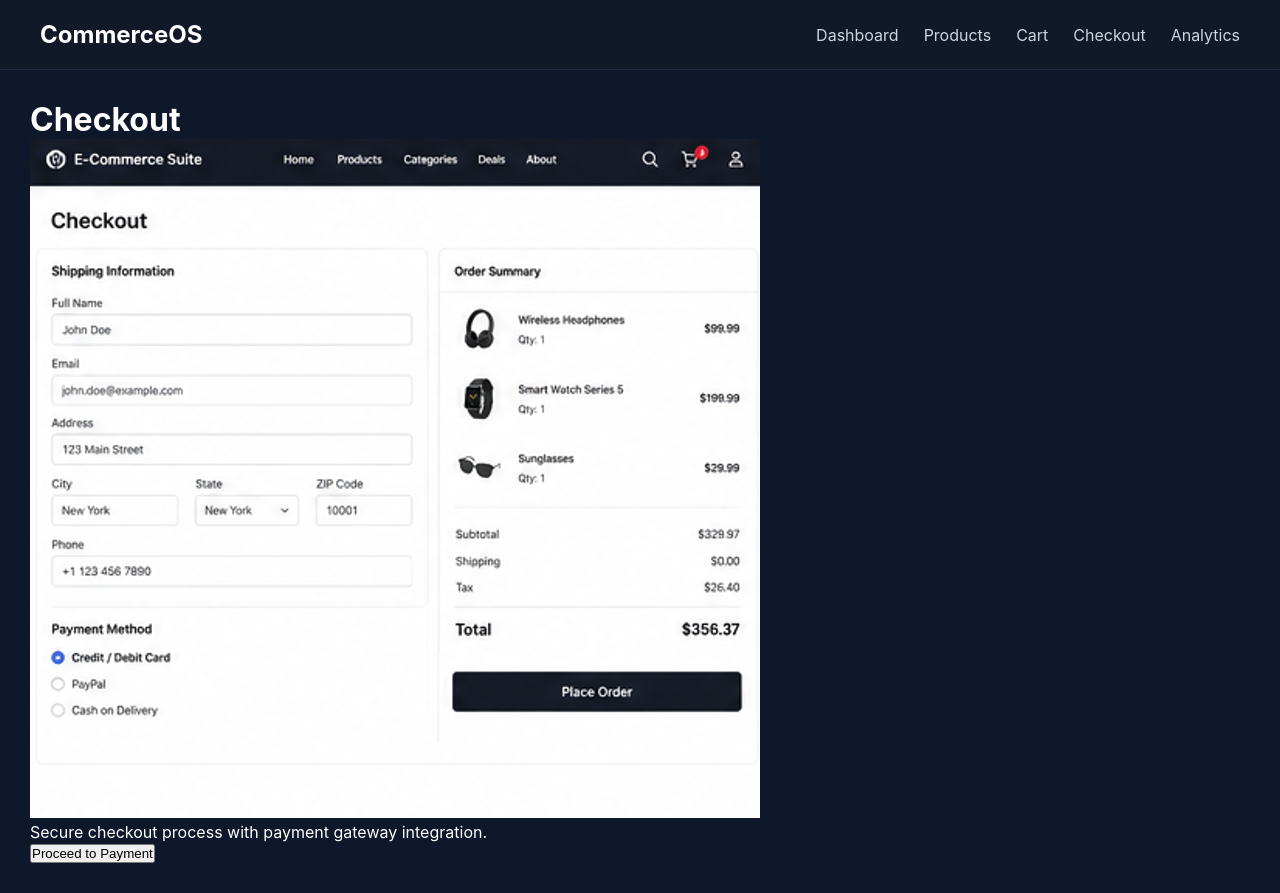
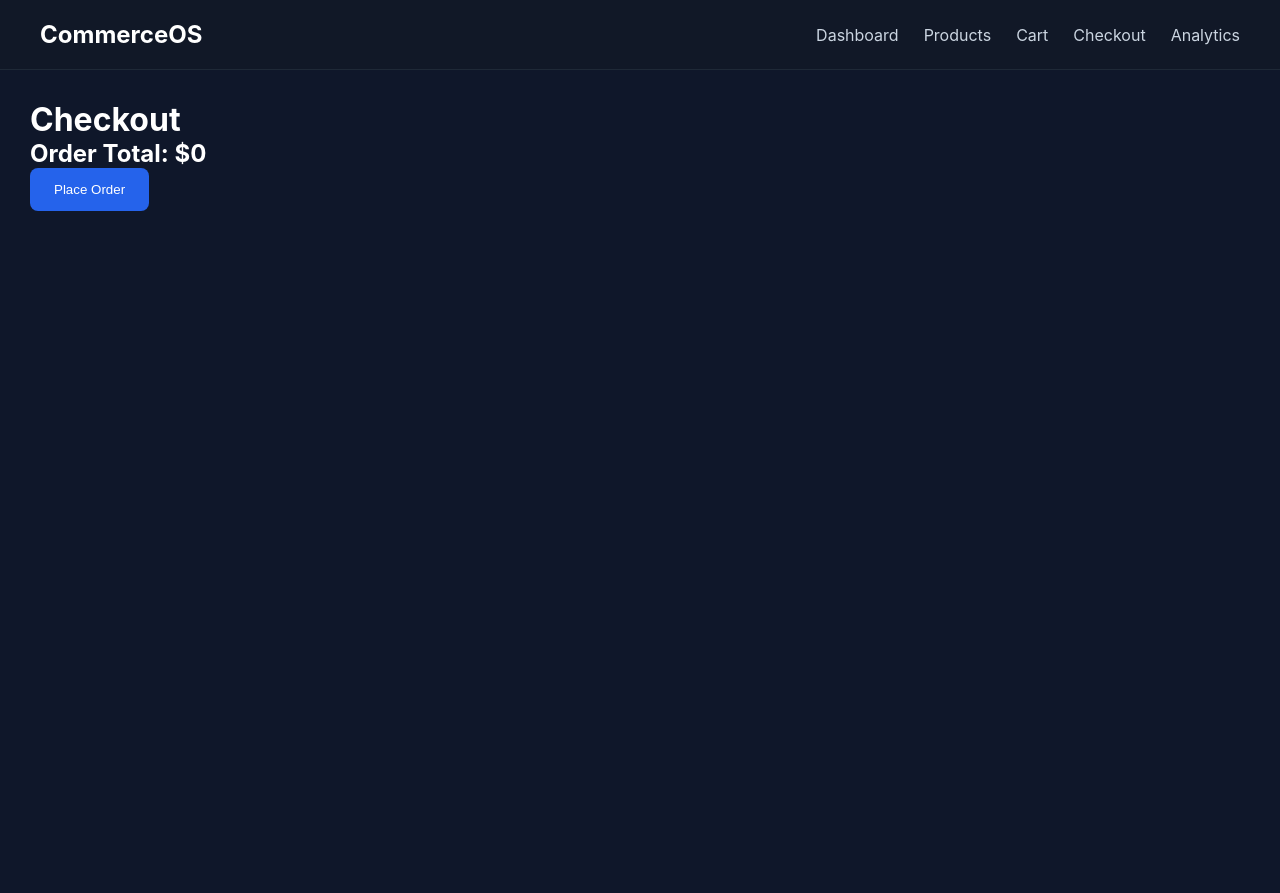
Before and after one commit to tanisharoy222005-collab/ecommerce-platform-admin-suite, a Next.js app: page /checkout in a window 1280 px wide. After the commit the page ends 800 px from the top, so only its background shows below. Built offline with nearby package versions, Linux system fonts and the light colour scheme.

Commit message:
Update checkout.js

```diff
--- a/pages/checkout.js
+++ b/pages/checkout.js
@@ -1,21 +1,31 @@
 import Layout from "../components/Layout";
+import { useStore } from "../context/StoreContext";
 
 export default function Checkout() {
+  const {
+    cart,
+    checkout
+  } = useStore();
+
+  const total = cart.reduce(
+    (sum, item) => sum + item.price,
+    0
+  );
+
   return (
     <Layout>
       <h1>Checkout</h1>
 
-      <img
-        src="/checkout.png"
-        alt="Checkout"
-        className="hero-image"
-      />
+      <h2>
+        Order Total: ${total}
+      </h2>
 
-      <p>
-        Secure checkout process with payment gateway integration.
-      </p>
-
-      <button>Proceed to Payment</button>
+      <button
+        className="primary-btn"
+        onClick={checkout}
+      >
+        Place Order
+      </button>
     </Layout>
   );
 }
```
